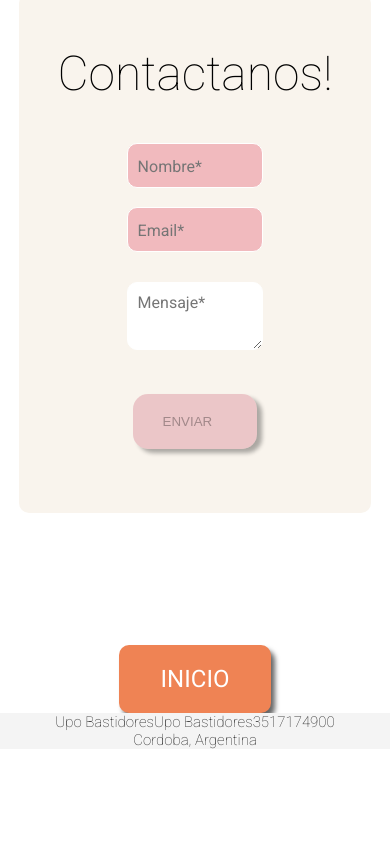
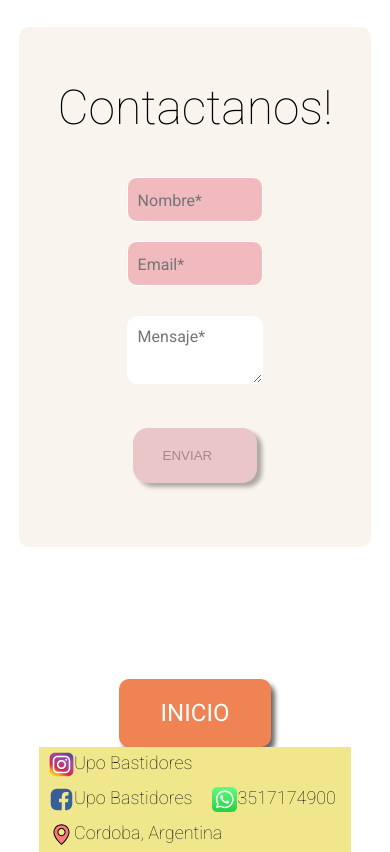
Before and after one commit to matiassalicru/upo-bastidores, a React (Create React App) app: page /contacto in a window 390 px wide. Shown: the part 1050-1902 px from the top of the page. Before the commit the page ends 1799 px from the top, so only its background shows below. Built offline with nearby package versions, Linux system fonts and the light colour scheme.

Commit message:
test safari 6

```diff
--- a/src/Routes/Componentes/Footer/Footer.css
+++ b/src/Routes/Componentes/Footer/Footer.css
@@ -20,13 +20,9 @@
   margin: 0px 6px 0px 0px;
 }
 
-.item > p {
-  font-size: 1.5rem;
-  font-family: "Roboto";
-  font-weight: 200;
-}
 
-.item > p > a {
+
+.item > a {
   text-decoration: none;
   color: #1b1b1b;
 }
@@ -34,34 +30,31 @@
 @media only screen and (max-width: 600px) {
   .footer-container {
     display: flex;
-    justify-content: center;
-    align-items: center;
-    box-sizing: border-box;
+    justify-content: initial;
+    align-items: initial;
+    box-sizing: initial;
     flex-wrap: wrap;
-    width: 100vw;
+    width: 80%;
     list-style: none;
-    margin: 0;
-    background-color: #f4f4f4;
+    margin: auto;
+    /* background-color: #f4f4f4; */
+    background-color: khaki;
   }
 
   .item {
     display: flex;
+    margin: 5px 10px;
+  }
+
+  .item > img {
+    width: 25px;
     margin: 0;
   }
 
-  .item > img {
-    width: 0;
-    margin: 0;
-  }
-
-  .item > p {
-    font-size: 15px;
+  .item > a {
+    font-size: 18px;
     font-family: "Roboto";
     font-weight: 200;
   }
 
-  .item > p > a {
-    text-decoration: none;
-    color: #1b1b1b;
-  }
 }
--- a/src/Routes/Componentes/Footer/Footer.js
+++ b/src/Routes/Componentes/Footer/Footer.js
@@ -10,7 +10,6 @@ function Footer() {
     <ul className="footer-container">
       <li className="item">
         <img src={insta} alt="*" />
-        <p>
           <a
             href="https://www.instagram.com/upo_bastidores/"
             target="_Blank"
@@ -18,11 +17,9 @@ function Footer() {
           >
             Upo Bastidores
           </a>
-        </p>
       </li>
       <li className="item">
         <img src={fb} alt="*" />
-        <p>
           <a
             href="https://www.facebook.com/upo_bastidores-101914031541600"
             target="_Blank"
@@ -30,11 +27,9 @@ function Footer() {
           >
             Upo Bastidores
           </a>
-        </p>
       </li>
       <li className="item">
         <img src={wsp} alt="*" />
-        <p>
           <a
             href="https://wa.link/x16smx"
             target="_Blank"
@@ -42,11 +37,9 @@ function Footer() {
           >
             3517174900
           </a>
-        </p>
       </li>
       <li className="item">
         <img src={location} alt="*" />
-        <p>
           <a
             href="https://www.google.com/maps/place/C%C3%B3rdoba/data=!4m2!3m1!1s0x9432985f478f5b69:0xb0a24f9a5366b092?sa=X&ved=2ahUKEwic7M-6jKvrAhWkHLkGHQYqBgYQ8gEwAHoECAsQAQ"
             target="_Blank"
@@ -54,7 +47,6 @@ function Footer() {
           >
             Cordoba, Argentina
           </a>
-        </p>
       </li>
     </ul>
   );
```
